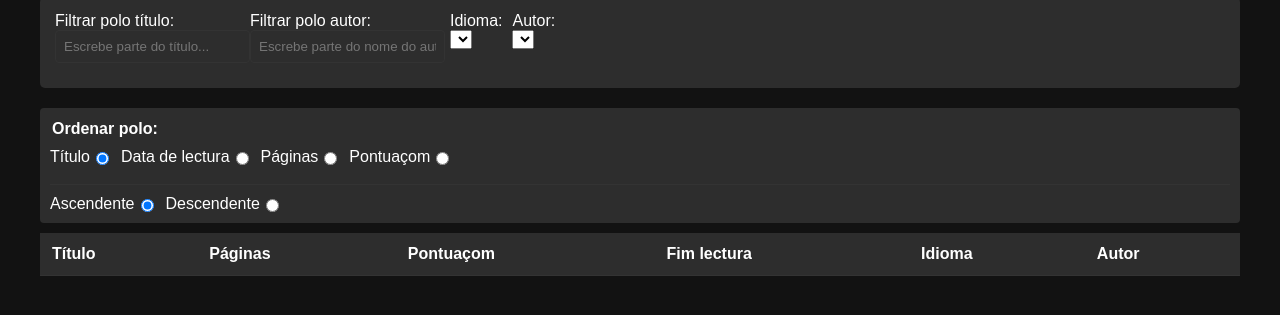
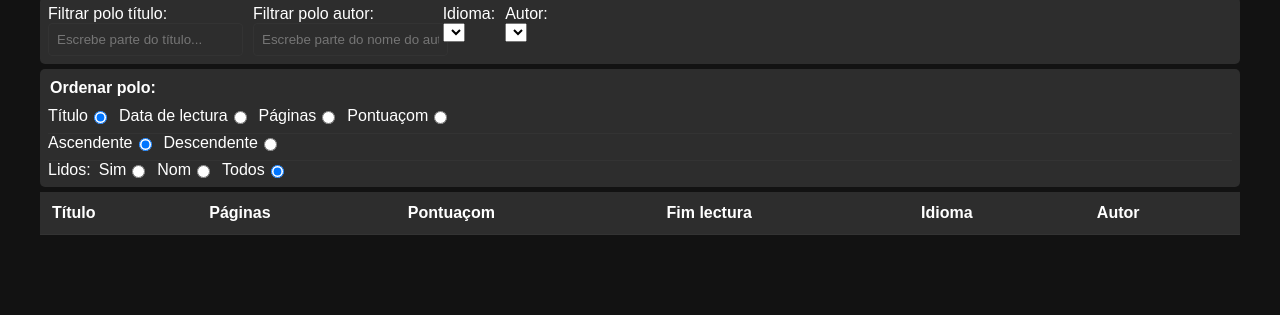
Before and after one commit to moio99/OsTeusLivrosNodeJS, a website: page views/listadoLivros.html in a window 1280 px wide. Shown: the part 55-370 px from the top of the page. Drawn offline with Linux system fonts and the light colour scheme; no server answers.

Commit message:
trocas nos estilos

```diff
--- a/public/js/listadoLivros.js
+++ b/public/js/listadoLivros.js
@@ -40,19 +40,18 @@ async function getLivros() {
 
 function renderTitulo(nomeFiltro) {
   const titulo = document.getElementById('titulo');
-  const subtitulo = '<span class="subtitulo">(lidos e nom lidos)</span>';
   switch (idTipo) {
     case '1':
-      titulo.innerHTML = `<h3>Livros polo idioma ${nomeFiltro} ${subtitulo}</h3>`;
+      titulo.innerHTML = `<h3>Livros polo idioma ${nomeFiltro}</h3>`;
       break;
     case '2':
-      titulo.innerHTML = `<h3>Livros polo género ${nomeFiltro} ${subtitulo}</h3>`;
+      titulo.innerHTML = `<h3>Livros polo género ${nomeFiltro}</h3>`;
       break;
     case '3':
-      titulo.innerHTML = `<h3>Livros polo ano ${nomeFiltro} ${subtitulo}</h3>`;
+      titulo.innerHTML = `<h3>Livros polo ano ${nomeFiltro}</h3>`;
       break;
     default:
-      titulo.innerHTML = `<h1>Listado de Livros ${subtitulo}</h1>`;
+      titulo.innerHTML = `<h1>Listado de Livros</h1>`;
       document.getElementById('aEstadisticas').style.display = 'block';
       break;
   }
@@ -122,16 +121,17 @@ function applyFilters() {
   const authorComboFilter = document.getElementById('authorComboFilter').value;
   const sortField = document.querySelector('input[name="sort"]:checked')?.value || 'titulo';
   const sortDirection = document.querySelector('input[name="sortDirection"]:checked')?.value || 'asc';
+  const radioLidoValor = document.querySelector('input[name="lido"]:checked')?.value || 2;
 
   // Filtrar
   let filtered = livros.filter(livro => {
     const titleMatch = normalizeText(livro.titulo).includes(titleFilter);
     const authorMatch = normalizeText(livro.nomeAutor).includes(authorFilter);
     const languageMatch = languageFilter === '' || livro.nomeIdioma === languageFilter;
-    const authorComboMatch = authorComboFilter === '' ||
-      livro.autores.some(autor => autor.nome === authorComboFilter);
+    const authorComboMatch = authorComboFilter === '' || livro.autores.some(autor => autor.nome === authorComboFilter);
+    const lidos = radioLidoValor == 2 ? true : livro.lido == radioLidoValor;
 
-    return titleMatch && authorMatch && languageMatch && authorComboMatch;
+    return titleMatch && authorMatch && languageMatch && authorComboMatch && lidos;
   });
 
   // Ordenar
--- a/public/styles/listadoLivros.css
+++ b/public/styles/listadoLivros.css
@@ -32,10 +32,6 @@ h4 {
   margin: 2px;
 }
 
-.subtitulo {
-  font-size: x-small;
-}
-
 #carregando {
   display: none;
   position: fixed;
@@ -50,19 +46,24 @@ h4 {
   will-change: transform;
 }
 
-.filters {
-margin-bottom: 20px;
-padding: 15px;
+.tarjeta {
   background-color: var(--input-bg);
   border-radius: 5px;
+  margin-bottom: 5px;
+}
+
+.filters {
+  padding: 8px;
   display: grid;
   grid-template-columns: repeat(auto-fill, minmax(300px, 1fr));
-gap: 15px;
 }
 
 .filter-group {
-  margin-bottom: 10px;
   display: flex;
+}
+
+.secom-radios {
+  border-top: 1px solid var(--border-color);
 }
 
 .combos {
@@ -72,6 +73,10 @@ gap: 15px;
 label {
   display: block;
   color: var(--text-color);
+}
+
+.inputs {
+  gap: 10px;
 }
 
 input {
@@ -105,10 +110,7 @@ width: 15px;
   display: flex;
   flex-direction: column;
   gap: 8px;
-  margin-top: 10px;
-  padding: 10px;
-  background-color: var(--input-bg);
-  border-radius: 4px;
+  padding: 8px;
 }
 
 .sort-option {
@@ -169,9 +171,8 @@ background: black;
 .summary {
   font-style: italic;
   text-align: center;
-margin-top: 5px;
-margin-bottom: 10px;
   color: #aaaaaa;
+  margin-bottom: 5px;
 }
 
 
--- a/views/listadoLivros.html
+++ b/views/listadoLivros.html
@@ -21,7 +21,7 @@
       </div>
       <img id="carregando" src="/images/carregando.gif" alt="Carregando...">
       <a id="aEstadisticas" href="/api/paginas/Estadisticas?idUsuario=--AidUsuarioA--">Estadísticas</a>
-      <div class="filters">
+      <div class="tarjeta filters">
         <div class="filter-group inputs">
           <div>
             <label for="titleFilter">Filtrar polo título:</label>
@@ -46,7 +46,7 @@
         </div>
       </div>
 
-      <div class="sort-options">
+      <div class="tarjeta sort-options">
         <h4>Ordenar polo:</h4>
         <div class="sort-option">
           <div class="radio-group">
@@ -66,7 +66,7 @@
             <input type="radio" id="sortRating" name="sort" value="Pontuacom" onchange="applyFilters()">
           </div>
         </div>
-        <div style="margin-top: 10px; border-top: 1px solid var(--border-color); padding-top: 10px;">
+        <div class="secom-radios">
           <div class="sort-option">
             <div class="radio-group">
               <label for="sortAsc">Ascendente</label>
@@ -78,12 +78,29 @@
             </div>
           </div>
         </div>
+        <div class="secom-radios">
+          <div class="sort-option">
+            Lidos:
+            <div class="radio-group">
+              <label for="sortLidosSim">Sim</label>
+              <input type="radio" id="sortLidosSim" name="lido" value=1 onchange="applyFilters()">
+            </div>
+            <div class="radio-group">
+              <label for="sortLidosNom">Nom</label>
+              <input type="radio" id="sortLidosNom" name="lido" value=0 onchange="applyFilters()">
+            </div>
+            <div class="radio-group">
+              <label for="sortLidosTodos">Todos</label>
+              <input type="radio" id="sortLidosTodos" name="lido" value=2 checked="" onchange="applyFilters()">
+            </div>
+          </div>
+        </div>
       </div>
 
       <div class="summary" id="sumario">
       </div>
 
-      <table style="margin-top: 10px;">
+      <table>
         <thead>
           <tr>
             <th>Título</th>
```
Also changed, not shown: services/livros.js (+8 -8 lines). Lines whose indentation alone changed are shown as unchanged.
